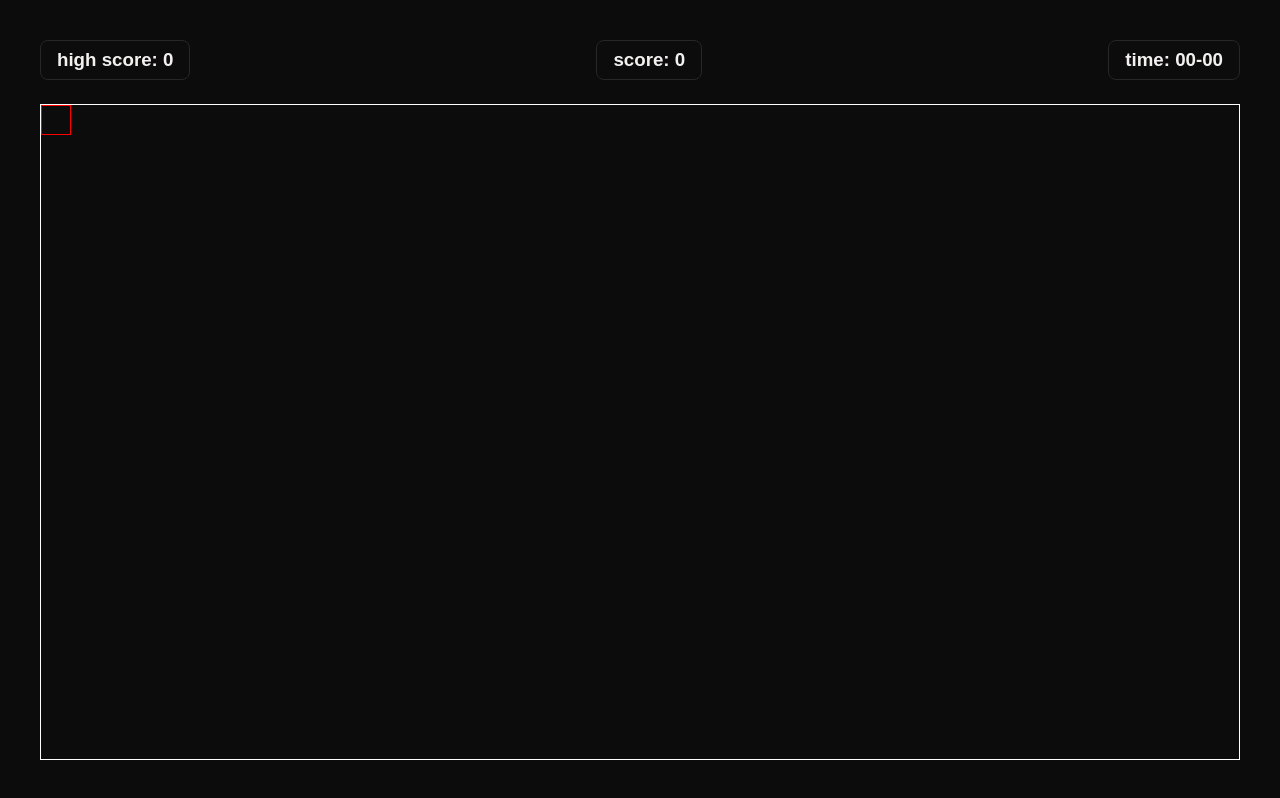
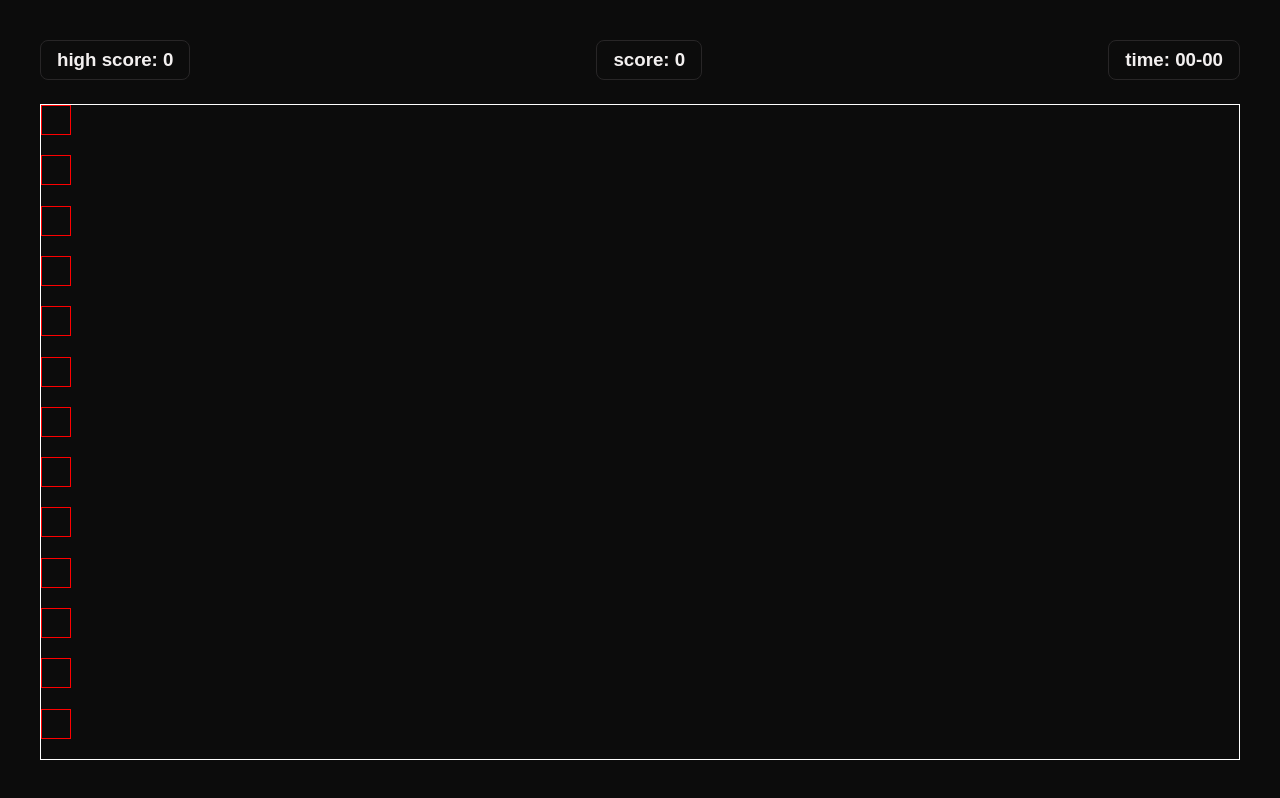
Before and after one commit to mohammedsahil74/snake_game, a plain HTML site: page index.html in a window 1280 px wide. Drawn offline with Linux system fonts and the light colour scheme.

Commit message:
added dummy blocks div

```diff
--- a/index.html
+++ b/index.html
@@ -22,6 +22,18 @@
         </div>
         <div class="board">
           <div class="block"></div>
+          <div class="block"></div>
+          <div class="block"></div>
+          <div class="block"></div>
+          <div class="block"></div>
+          <div class="block"></div>
+          <div class="block"></div>
+          <div class="block"></div>
+          <div class="block"></div>
+          <div class="block"></div>
+          <div class="block"></div>
+          <div class="block"></div>
+          <div class="block"></div>
         </div>
       </section>
     </main>
```
